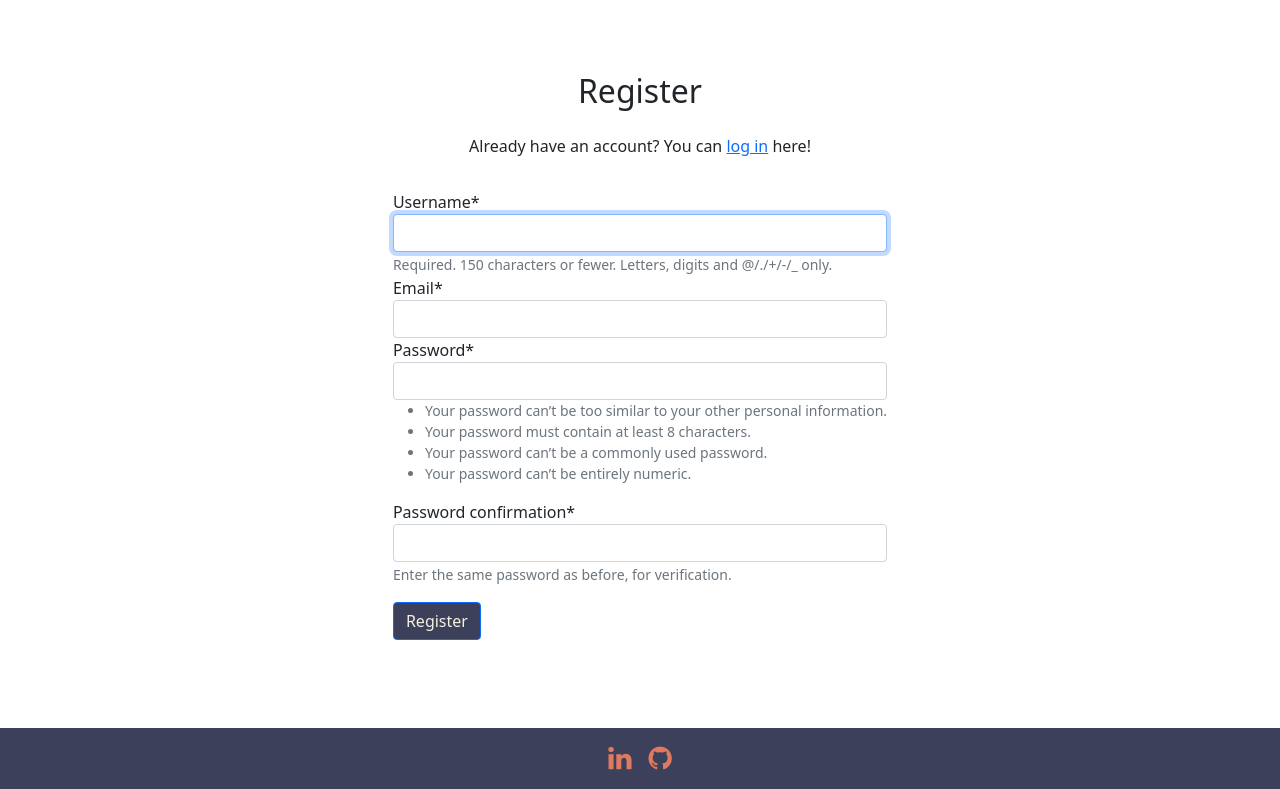
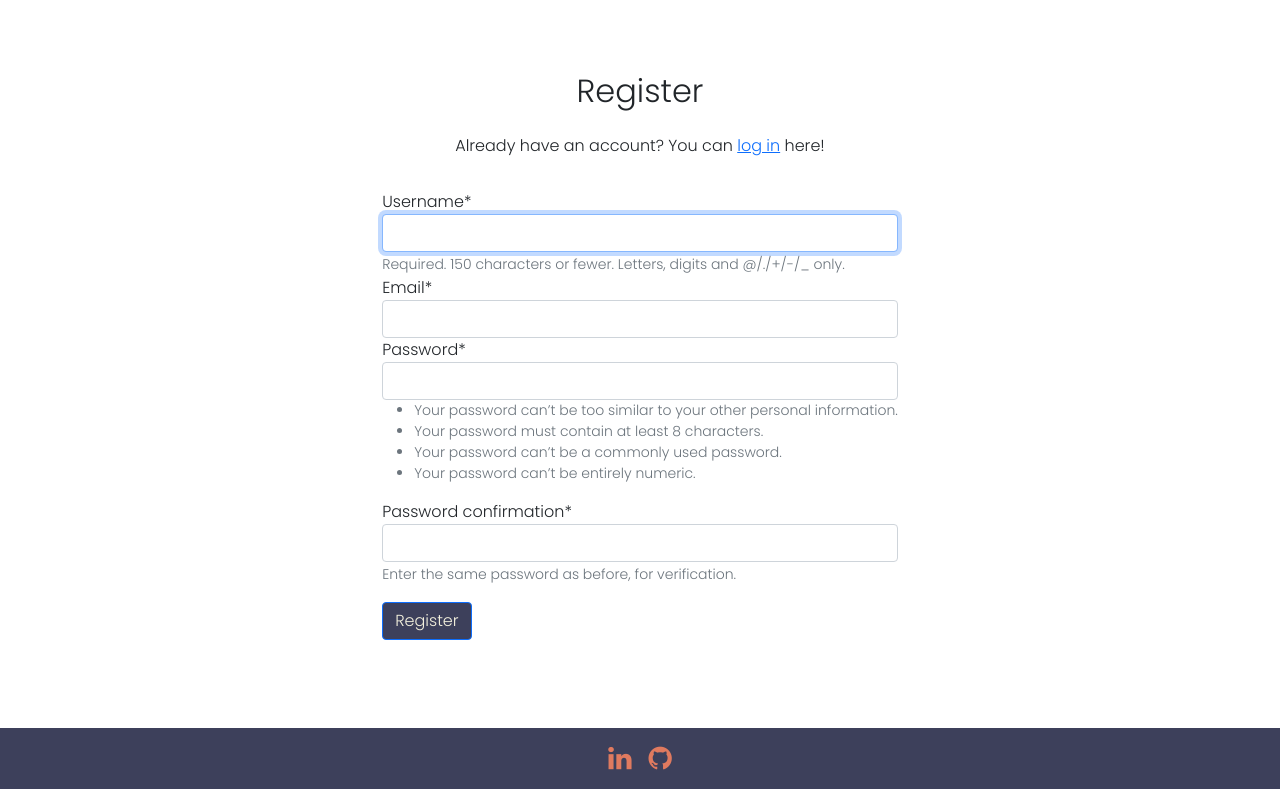
Before and after one commit to DoriCzele/dogomugs, a Django app: page /account/register in a window 1280 px wide. Shown: the part 64-853 px from the top of the page. Run offline with Django 4.2, Linux system fonts and the light colour scheme; some libraries are stand-ins or nearby versions.

Commit message:
Add font styling to forms in css

```diff
--- a/static/css/styles.css
+++ b/static/css/styles.css
@@ -1,3 +1,5 @@
+@import url('https://fonts.googleapis.com/css2?family=Poppins:wght@300&display=swap');
+
 .logo {
     width: 40%;
     margin-left: 2.5%;
@@ -39,6 +41,11 @@
 }
 
 .form-box {
+    font-family: 'Poppins', sans-serif;
     margin-top: 5%;
     margin-bottom: 5%;
 }
+
+p {
+    font-family: 'Poppins', sans-serif;
+}
```
